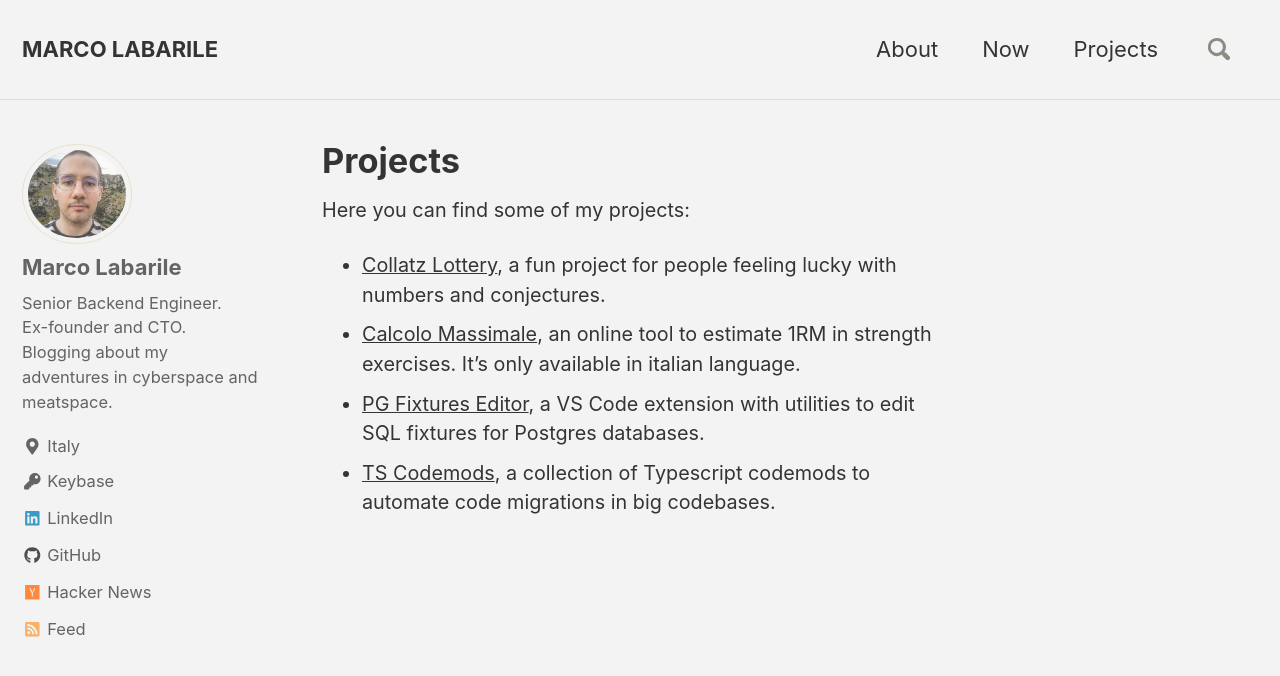
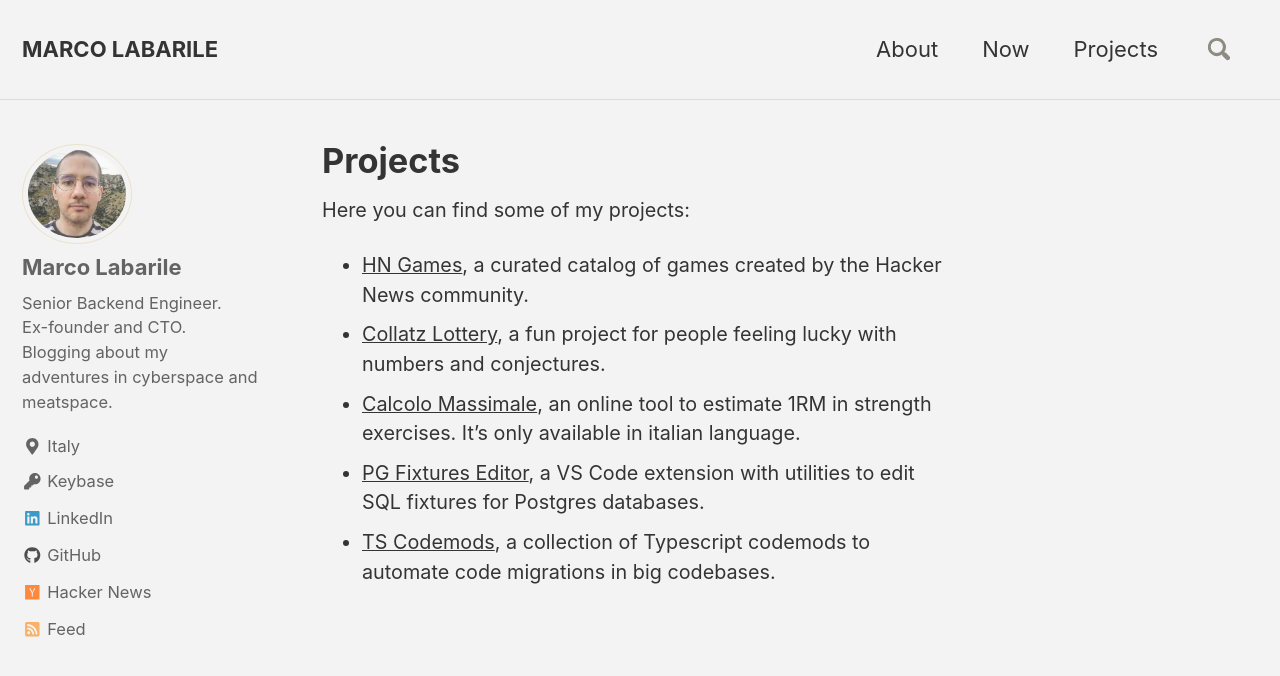
Before and after one commit to labarilem/labarilem.github.io, a Jekyll site: the page built from _pages/projects.md, in a window 1280 px wide and 900 px high. Shown: the top 676 px of the window. Built offline with Jekyll 4.4.1, drawn with Linux system fonts in a browser that asks for light colours; nearby versions of some CDN libraries; comment, search, counter and statistics services are not loaded.

Commit message:
add hn games to projects

```diff
--- a/_pages/projects.md
+++ b/_pages/projects.md
@@ -4,6 +4,7 @@ title: Projects
 ---
 
 Here you can find some of my projects:
+- [HN Games](https://hackernews.games/), a curated catalog of games created by the Hacker News community.
 - [Collatz Lottery](https://collatz-lottery.marcolabarile.me/), a fun project for people feeling lucky with numbers and conjectures.
 - [Calcolo Massimale](https://calcolomassimale.marcolabarile.me/), an online tool to estimate 1RM in strength exercises. It's only available in italian language.
 - [PG Fixtures Editor](https://marketplace.visualstudio.com/items?itemName=labarilem.pgfixtureseditor), a VS Code extension with utilities to edit SQL fixtures for Postgres databases.
```
